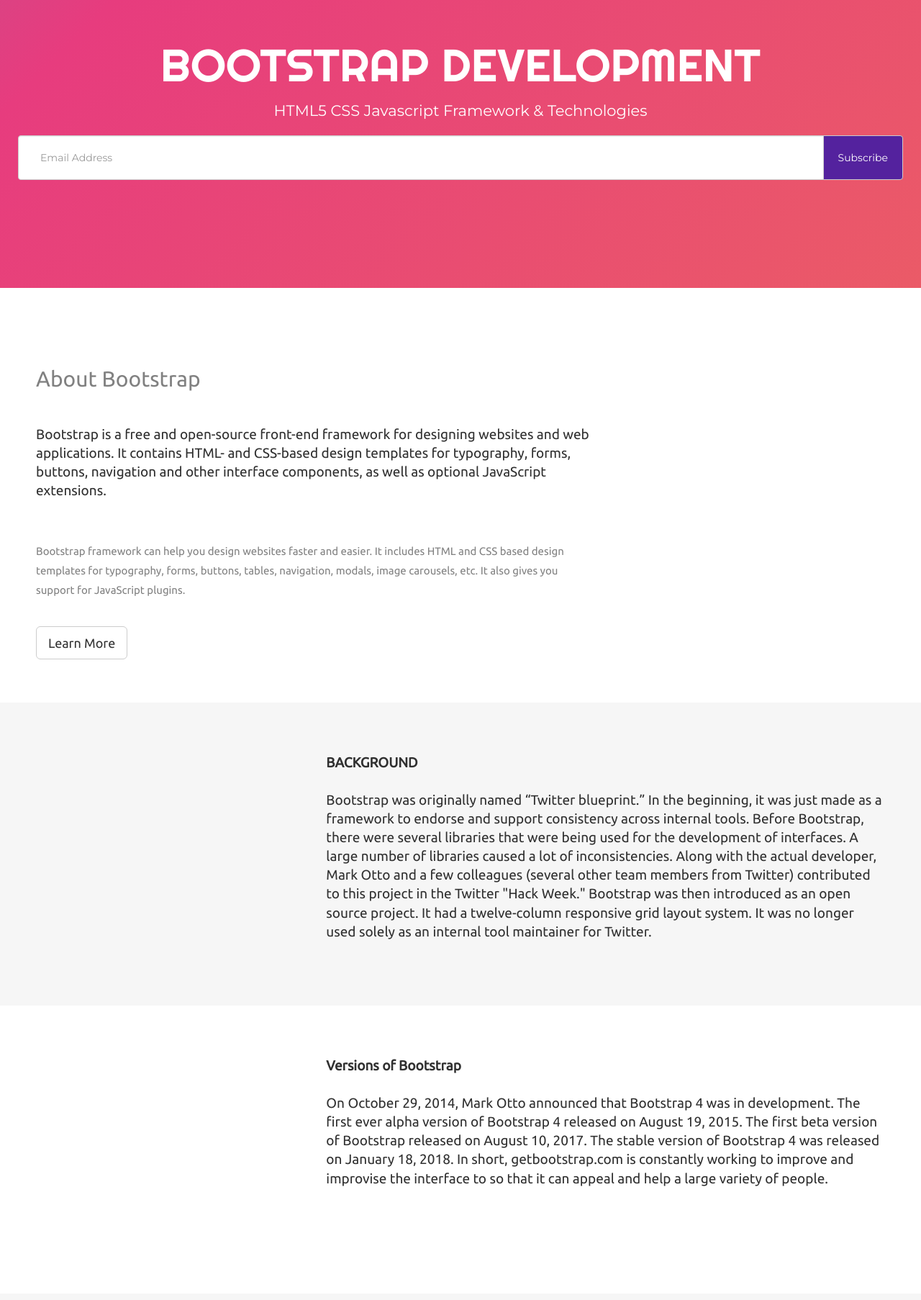
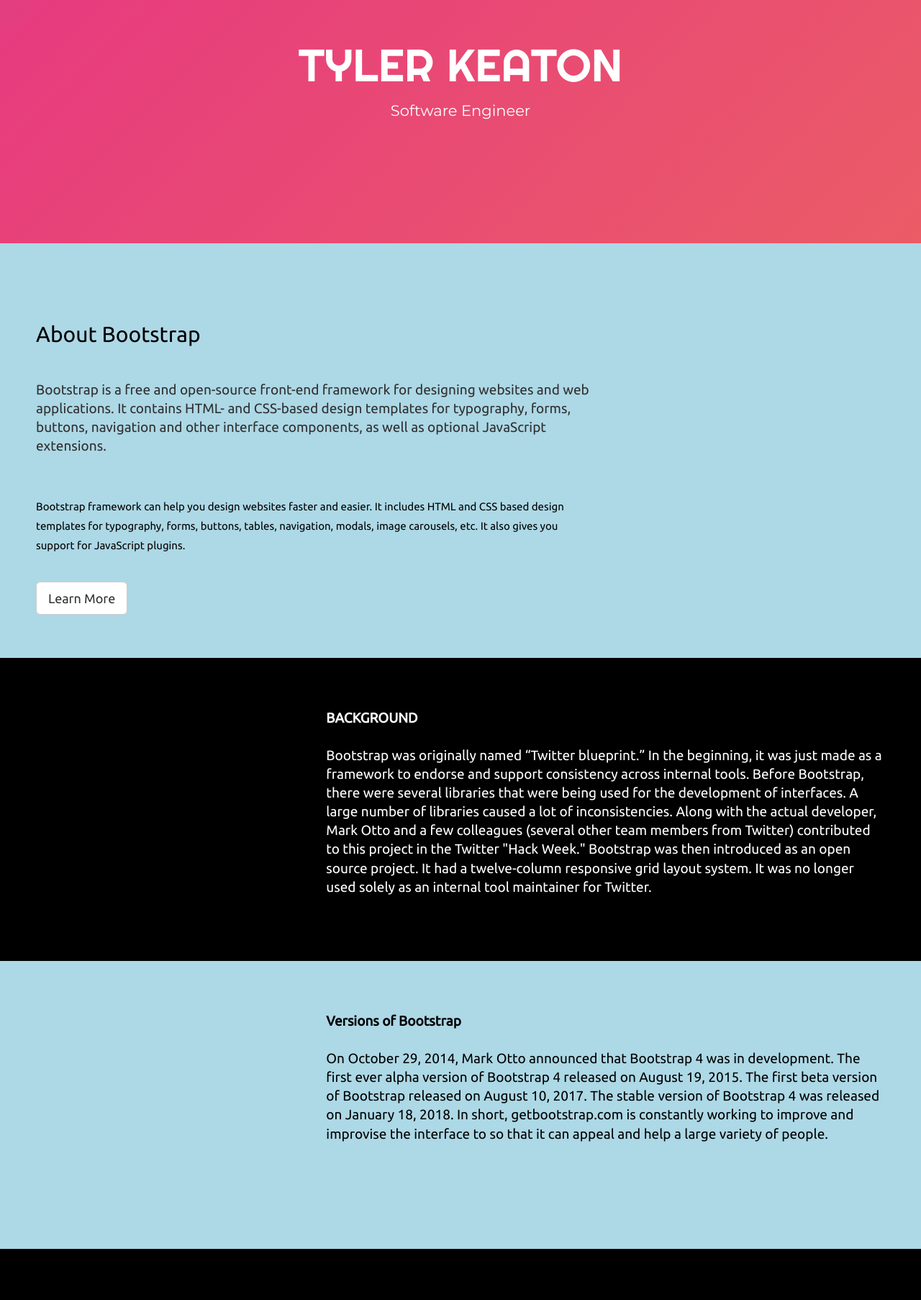
Before and after one commit to TMKeaton/plasma.coin, a PHP site: page / in a window 1280 px wide. Shown: the part 521-2327 px from the top of the page at 72% size. Run offline with PHP 8.4, Linux system fonts and the light colour scheme; some libraries are stand-ins or nearby versions.

Commit message:
Update color Scheme

```diff
--- a/index.html
+++ b/index.html
@@ -2,7 +2,7 @@
 <html lang="en" >
 <head>
   <meta charset="UTF-8">
-  <title>CodePen - Bootstrap Website</title>
+  <title>CodePen - Portfolio-Homepage</title>
     <meta charset="utf-8">
   <meta name="viewport" content="width=device-width, initial-scale=1">
   <link rel="stylesheet" href="https://maxcdn.bootstrapcdn.com/bootstrap/3.3.7/css/bootstrap.min.css">
@@ -52,20 +52,12 @@
   <div class="jumbotron text-center" id="home">
     <h1><img src="https://images.vexels.com/media/users/3/145819/isolated/preview/486c34cf5b3b4badd52bc427dbeb44a1-rocket-cartoon-by-vexels.png" height=350px alt="Rocket"></h1>
     <br/>
-    <h1>Bootstrap Development</h1>
-    <p>HTML5 CSS Javascript Framework &amp; Technologies</p>
-    <form>
-      <div class="input-group">
-        <input type="email" class="form-control" size="50" placeholder="Email Address" required>
-        <div class="input-group-btn">
-          <button type="button" class="btn btn-default">Subscribe</button>
-        </div>
-      </div>
-    </form>
+    <h1>Tyler Keaton</h1>
+    <p>Software Engineer</p>
   </div>
 
   <!-- Container (About Section) -->
-  <div id="about" class="container-fluid">
+  <div id="about" class="container-fluid bg-white">
     <div class="row">
       <div class="col-sm-8">
         <h2>About Bootstrap</h2><br>
@@ -85,7 +77,7 @@
       <div class="col-sm-4">
         <img src="https://images.vexels.com/media/users/3/152300/isolated/preview/ae0fc81df564354bb6b22d3b4fca7e85-astronaut-holding-flag-cartoon-by-vexels.png" width=100% class="slideanim" alt="Astronaut2">
       </div>
-      <div class="col-sm-8">
+      <div class="col-sm-8 text-white">
         <h4><strong>BACKGROUND</strong><br><br>Bootstrap was originally named “Twitter blueprint.” In the beginning, it was just made as a framework to endorse and support consistency across internal tools. Before Bootstrap, there were several libraries that
           were being used for the development of interfaces. A large number of libraries caused a lot of inconsistencies. Along with the actual developer, Mark Otto and a few colleagues (several other team members from Twitter) contributed to this project
           in the Twitter "Hack Week." Bootstrap was then introduced as an open source project. It had a twelve-column responsive grid layout system. It was no longer used solely as an internal tool maintainer for Twitter.</h4>
@@ -98,7 +90,7 @@
       <div class="col-sm-4">
         <img src="https://images.vexels.com/media/users/3/152641/isolated/preview/2b3d63661f0d7fe62c36168604985f26-space-cosmonaut-cartoon-by-vexels.png" width=100% class="slideanim" alt="Astronaut3">
       </div>
-      <div class="col-sm-8">
+      <div class="col-sm-8 text-black">
         <h4><strong>Versions of Bootstrap</strong><br><br>On October 29, 2014, Mark Otto announced that Bootstrap 4 was in development. The first ever alpha version of Bootstrap 4 released on August 19, 2015. The first beta version of Bootstrap released on
           August 10, 2017. The stable version of Bootstrap 4 was released on January 18, 2018. In short, getbootstrap.com is constantly working to improve and improvise the interface to so that it can appeal and help a large variety of people.</h4>
       </div>
@@ -110,7 +102,7 @@
       <div class="col-sm-4">
         <img src="https://images.vexels.com/media/users/3/152301/isolated/lists/e986a81ae811ec6a5cfaf3c7cec9d898-astronauta-vista-trasera-de-dibujos-animados.png" width=100% class="slideanim" alt="Astronaut4">
       </div>
-      <div class="col-sm-8">
+      <div class="col-sm-8 text-white">
         <h4><strong>Bootstrap 4</strong><br><br>Bootstrap has a lot of features. These features not only make it stand out, but they also make it more popular even among those web designers who like to take things in a very conventional way. This year, 2018,
           the newest version of Bootstrap has been introduced. It has been named "Bootstrap 4." This version has been claimed to be a newer and more advanced version of the previous version, "Bootstrap 3."</h4>
       </div>
@@ -118,11 +110,11 @@
   </div>
 
   <!-- Container (Services Section) -->
-  <div id="features" class="container-fluid text-center">
+  <div id="features" class="container-fluid text-center bg-white text-black">
     <h2>FEATURES</h2>
     <h4>What bootstrap offers</h4>
     <br>
-    <div class="row slideanim">
+    <div class="row slideanim text-black">
       <div class="col-sm-4">
         <span class="glyphicon glyphicon-thumbs-up logo-small"></span>
         <h4>Easy to Begin With</h4>
@@ -336,7 +328,7 @@
     <a href="#index" title="To Top">
     <span class="glyphicon glyphicon-chevron-up"></span>
   </a>
-    <p>All Rights Reserved 2019 | Bootstrap | Developed By: <a href="#">Nick | Developerbeta</a></p>
+    <p>All Rights Reserved 2022 | Bootstrap | Developed By: <a href="#">Tyler | Keaton</a></p>
   </footer>
 
   <script data-cfasync="false" src="/cdn-cgi/scripts/5c5dd728/cloudflare-static/email-decode.min.js"></script>
--- a/style.css
+++ b/style.css
@@ -1,7 +1,8 @@
 body {
       font: 400 15px Ubuntu, sans-serif;
       line-height: 1.8;
-      color: #818181;
+      color: #000;
+      background-color: lightblue;
     }
 
     h1 {
@@ -80,7 +81,25 @@ body {
     }
 
     .bg-grey {
-      background-color: #f6f6f6;
+      background-color: #000;
+      color: #fff;
+    }
+
+    .bg-white {
+      background-color: lightblue;
+      color: #000;
+    }
+
+    .text-white h4, .text-black h2, .text-black p {
+      color: #fff;
+    }
+
+    .text-black h4, .text-black h2, .text-black p {
+      color: #000;
+    }
+
+    .col-sm-4 {
+      color: #fff;
     }
 
     #logo {
@@ -113,15 +132,15 @@ body {
     .carousel-control.right,
     .carousel-control.left {
       background-image: none;
-      color: #54229e;
+      color: blue;
     }
 
     .carousel-indicators li {
-      border-color: #54229e;
+      border-color: blue;
     }
 
     .carousel-indicators li.active {
-      background-color: #54229e;
+      background-color: blue;
     }
 
     .item h4 {
@@ -142,12 +161,12 @@ body {
 
     .input-group-btn button {
       padding: 20px;
-      background: #54229e;
+      background: blue;
       color: #FFF;
     }
 
     .panel {
-      border: 1px solid #54229e;
+      border: 1px solid blue;
       border-radius: 0 !important;
       transition: box-shadow 0.5s;
     }
@@ -164,7 +183,7 @@ body {
 
     .panel-heading {
       color: #fff !important;
-      background-color: #54229e !important;
+      background-color: blue !important;
       padding: 25px;
       border-bottom: 1px solid transparent;
       border-top-left-radius: 0px;
@@ -188,13 +207,13 @@ body {
 
     .panel-footer .btn {
       margin: 15px 0;
-      background-color: #54229e;
+      background-color: blue;
       color: #fff;
     }
 
     .navbar {
       margin-bottom: 0;
-      background-color: #54229e;
+      background-color: blue;
       z-index: 9999;
       border: 0;
       font-size: 12px !important;
@@ -223,7 +242,7 @@ body {
     footer .glyphicon {
       font-size: 20px;
       margin-bottom: 20px;
-      color: #54229e;
+      color: blue;
     }
 
     .slideanim {
```
